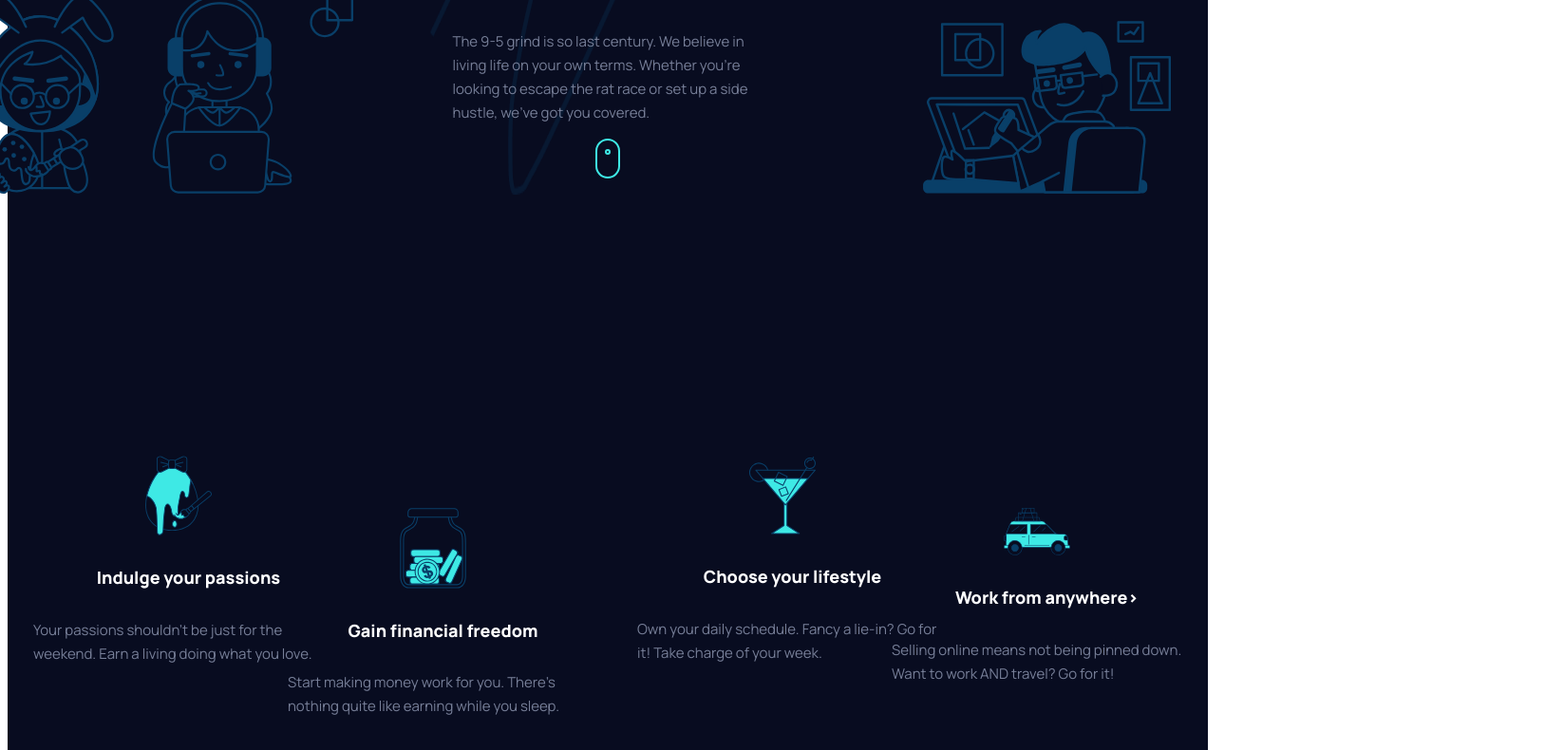
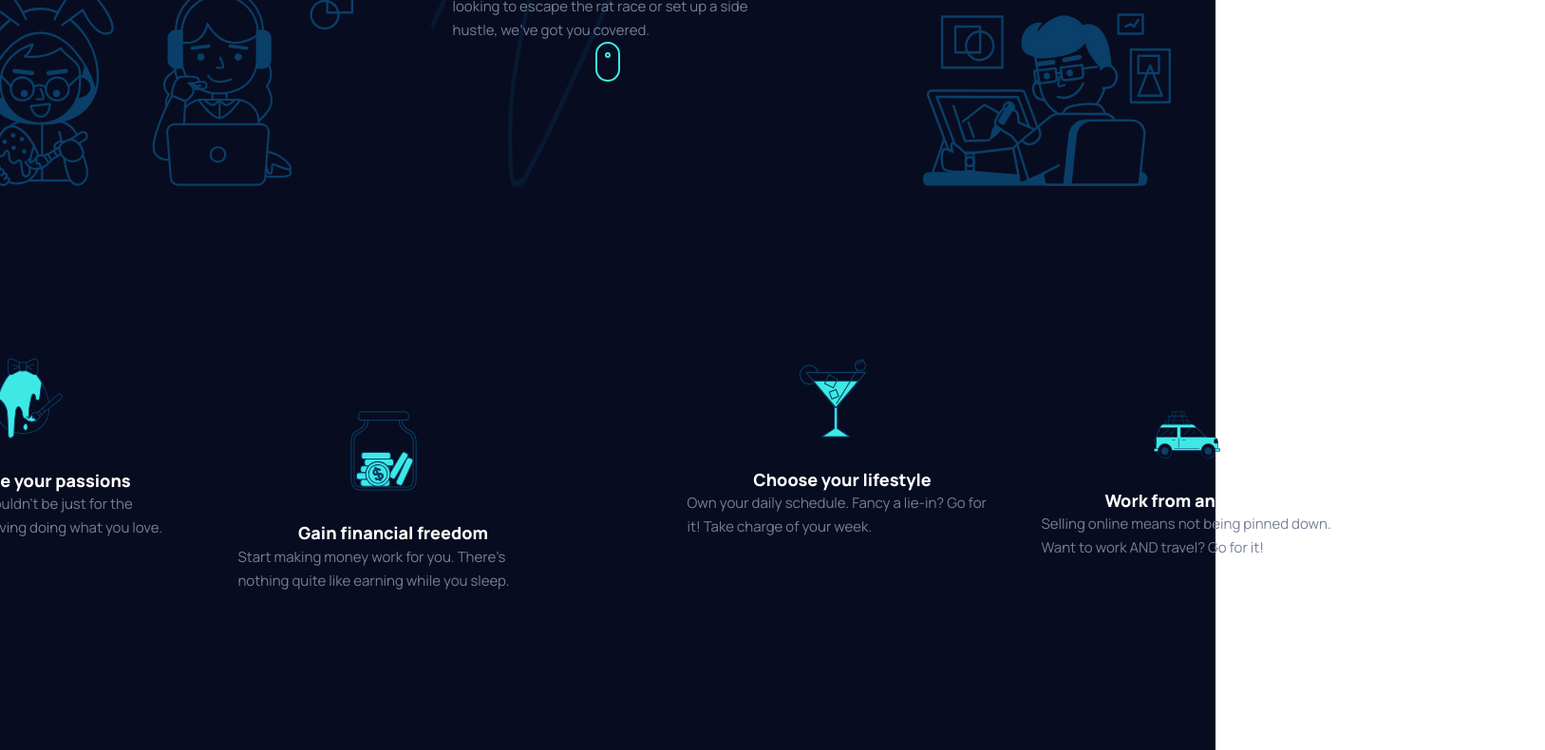
Before and after one commit to AnanoMakharashvili/Maker-pre-launch-landing-page, a plain HTML site: page index.html in a window 1280 px wide. Shown: the part 355-1145 px from the top of the page at 95% size, 1627 px wide, since content can reach past the window. Drawn offline with Linux system fonts and the light colour scheme.

Commit message:
corrected

```diff
--- a/style.css
+++ b/style.css
@@ -1,6 +1,12 @@
 @import url("https://fonts.googleapis.com/css2?family=Manrope:wght@800&display=swap");
 
 @import url("https://fonts.googleapis.com/css2?family=Manrope&display=swap");
+
+* {
+  margin: 0;
+  padding: 0;
+  box-sizing: border-box;
+}
 
 .container {
   background-color: #080c20;
@@ -321,6 +327,7 @@
   .second-container-style {
     flex-direction: row;
     padding: 203px;
+    gap: 125px;
   }
 
   .paragraphe-two-style {
```
